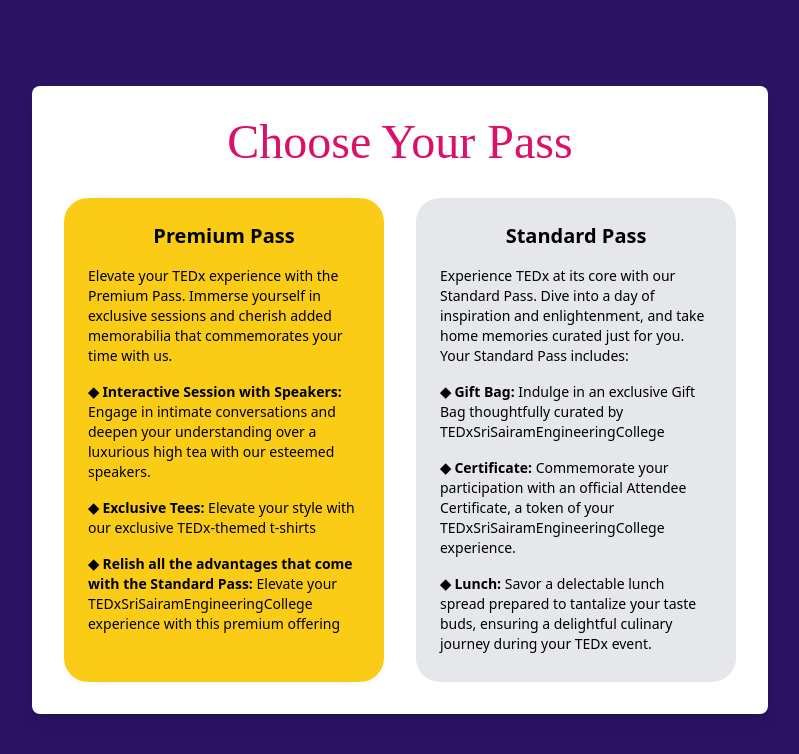
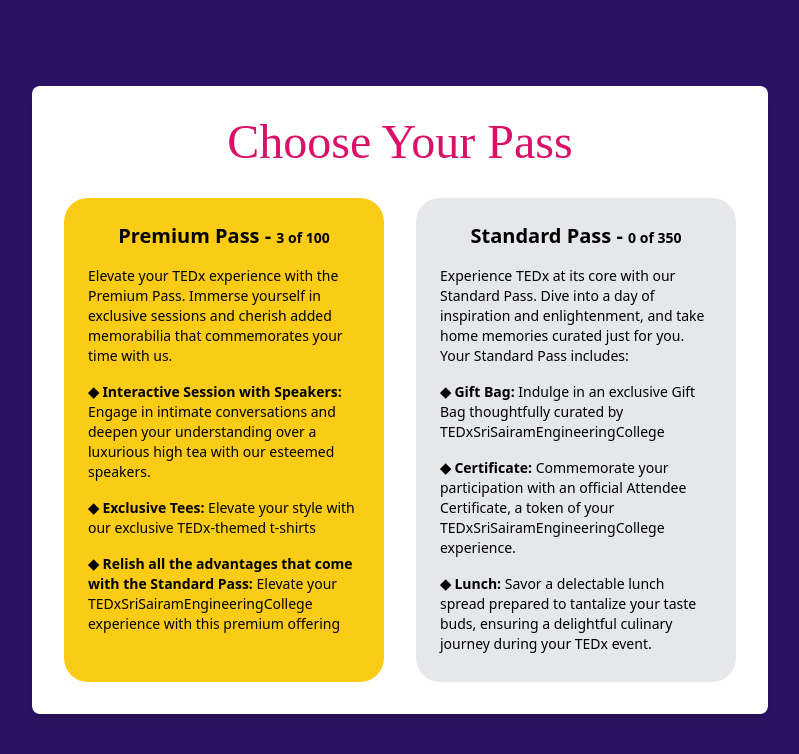
Before and after one commit to PughalBot/tedx, a Next.js app: page /plans in a window 1280 px wide. Shown: the top 754 px of the page, without its empty margins (240-1039 px from the left). Built offline with nearby package versions, Linux system fonts and the light colour scheme; a web font is replaced by a local one.

Commit message:
plans update

```diff
--- a/src/pages/plans.js
+++ b/src/pages/plans.js
@@ -23,7 +23,7 @@
             whileHover={{ scale: 1.05 }}
             className="p-6 bg-yellow-400 md:w-80 bg-cover md:h-hit rounded-3xl"
           >
-            <h2 className="text-xl font-bold text-center mb-4">Premium Pass</h2>
+            <h2 className="text-xl font-bold text-center mb-4">Premium Pass - <span className='text-sm font-semibold'>3 of 100</span></h2>
             <p className='text-sm md:text-md'>Elevate your TEDx experience with the Premium Pass. Immerse yourself in exclusive sessions and cherish added memorabilia that commemorates your time with us.</p>
             <p className='text-sm md:text-md mt-4'><span className='font-semibold'>◆ Interactive Session with Speakers: </span>Engage in intimate conversations and deepen your understanding over a luxurious high tea with our esteemed speakers.</p>
             <p className='text-sm md:text-md mt-4'><span className='font-semibold'>◆ Exclusive Tees: </span>Elevate your style with our exclusive TEDx-themed t-shirts</p>
@@ -37,7 +37,7 @@
                 whileHover={{ scale: 1.05 }}
                 className="p-6 bg-gray-200 md:w-80 md:h-fit rounded-3xl"
             >
-                <h2 className="text-xl font-bold text-center mb-4">Standard Pass</h2>
+                <h2 className="text-xl font-bold text-center mb-4">Standard Pass - <span className='text-sm font-semibold'>0 of 350</span></h2>
                 <p className='text-sm md:text-md'>Experience TEDx at its core with our Standard Pass. Dive into a day of inspiration and enlightenment, and take home memories curated just for you. Your Standard Pass includes:</p>
                 <p className='text-sm md:text-md mt-4'><span className='font-semibold'>◆ Gift Bag: </span>Indulge in an exclusive Gift Bag thoughtfully curated by TEDxSriSairamEngineeringCollege</p>
                 <p className='text-sm md:text-md mt-4'><span className='font-semibold'>◆ Certificate: </span>Commemorate your participation with an official Attendee Certificate, a token of your TEDxSriSairamEngineeringCollege experience.</p>
```
